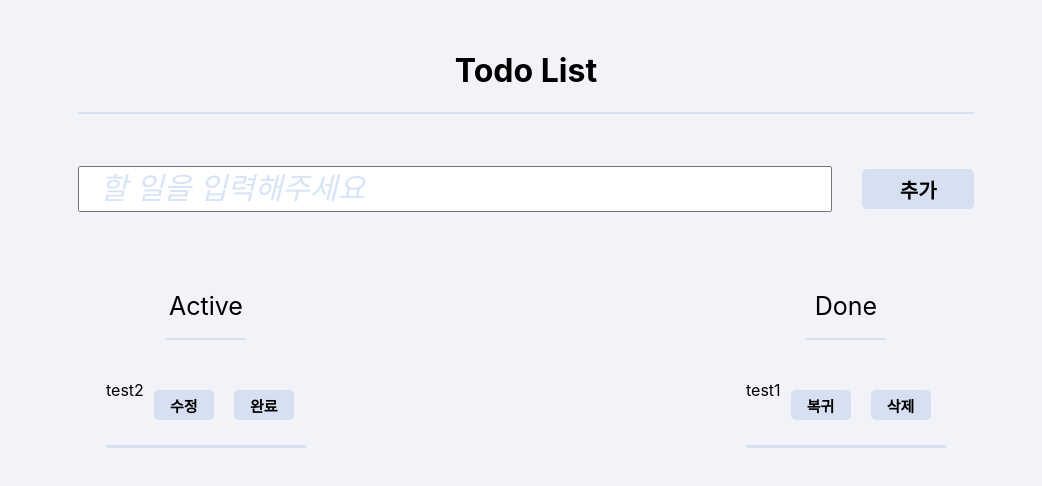
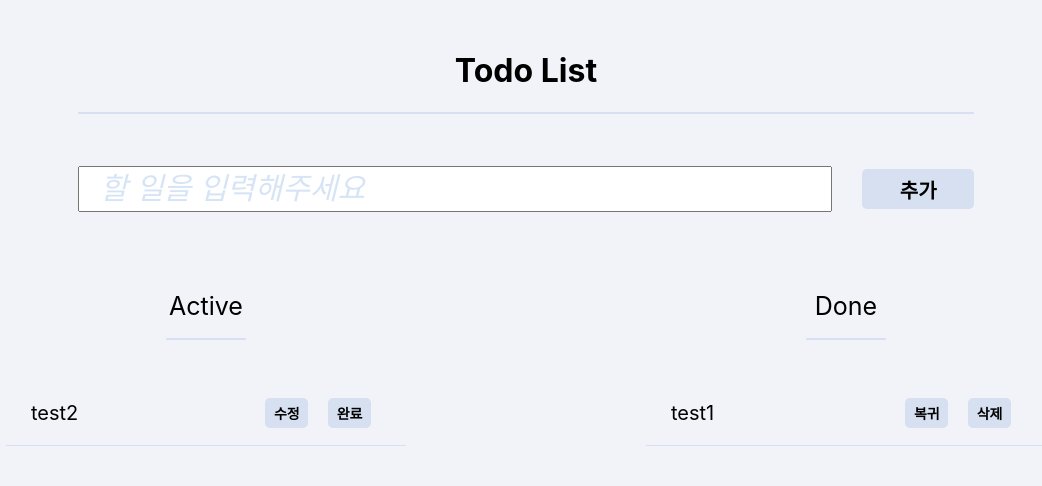
Before and after one commit to aowiql/react-todo, a React (Create React App) app in the folder client/: page / in a window 1280 px wide. Shown: the top 486 px of the page, without its empty margins (114-1156 px from the left). Built offline with nearby package versions, Linux system fonts and the light colour scheme.

Commit message:
css 수정

```diff
--- a/client/src/component/TodoTask.tsx
+++ b/client/src/component/TodoTask.tsx
@@ -1,12 +1,11 @@
 import "./component.css";
 
 interface TodoTaskProp {
-  key: number;
   task: string;
   done: boolean;
 }
 
-const TodoTask = ({ key, task, done }: TodoTaskProp) => {
+const TodoTask = ({ task, done }: TodoTaskProp) => {
   return (
     <>
       {done ? (
--- a/client/src/component/component.css
+++ b/client/src/component/component.css
@@ -72,24 +72,35 @@
 .todoTask {
   display: flex;
   flex-direction: row;
-  width: 200px;
+  width: 350px;
   height: 65px;
+  flex-wrap: nowrap;
+  align-items: center;
+}
+
+.todoTask > span {
+  width: 350px;
+  font-size: 20px;
 }
 
 .todoTask > button {
-  width: 30%;
+  width: 60px;
   height: 30px;
   border: none;
   background: #d6e0f0;
-  font-size: 15px;
+  font-size: 14px;
   font-weight: bold;
   border-radius: 5px;
   margin: 10px;
 }
 
+.todoTask > button:hover {
+  transform: scale(1.1);
+}
+
 .todoTaskLine {
-  width: 250%;
-  height: 0.3vh;
+  width: 400px;
+  height: 0.1vh;
   background-color: #d6e0f0;
   margin-bottom: 20px;
 }
--- a/client/src/store/store.ts
+++ b/client/src/store/store.ts
@@ -1,4 +1,4 @@
-import create from 'zustand'
+import create from "zustand";
 
 interface Todo {
   id: number;
@@ -15,8 +15,14 @@ interface TodoStore {
 let idCount = 0;
 
 export const useStore = create<TodoStore>((set) => ({
-  todos: [{ id: 0, task: 'test1', done: false }, { id: 1, task: 'test2', done: true }],
-  addTodo: (task) => set((state) => ({ todos: [...state.todos, { id: idCount++, task, done: false }] })),
+  todos: [
+    { id: 0, task: "test1", done: false },
+    { id: 1, task: "test2", done: true },
+  ],
+  addTodo: (task) =>
+    set((state) => ({
+      todos: [...state.todos, { id: idCount++, task, done: true }],
+    })),
   doneTodo: (id) =>
     set((state) => ({
       todos: state.todos.map((todo) =>
```
